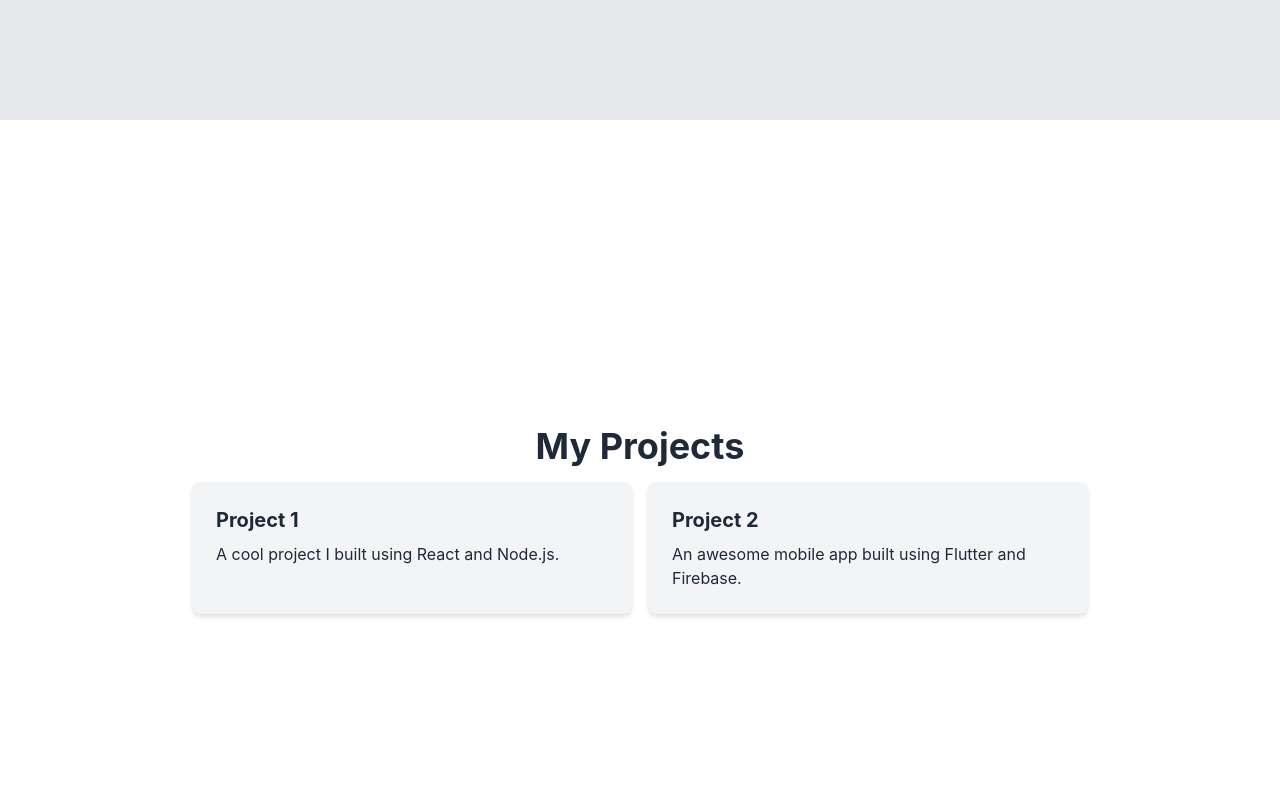
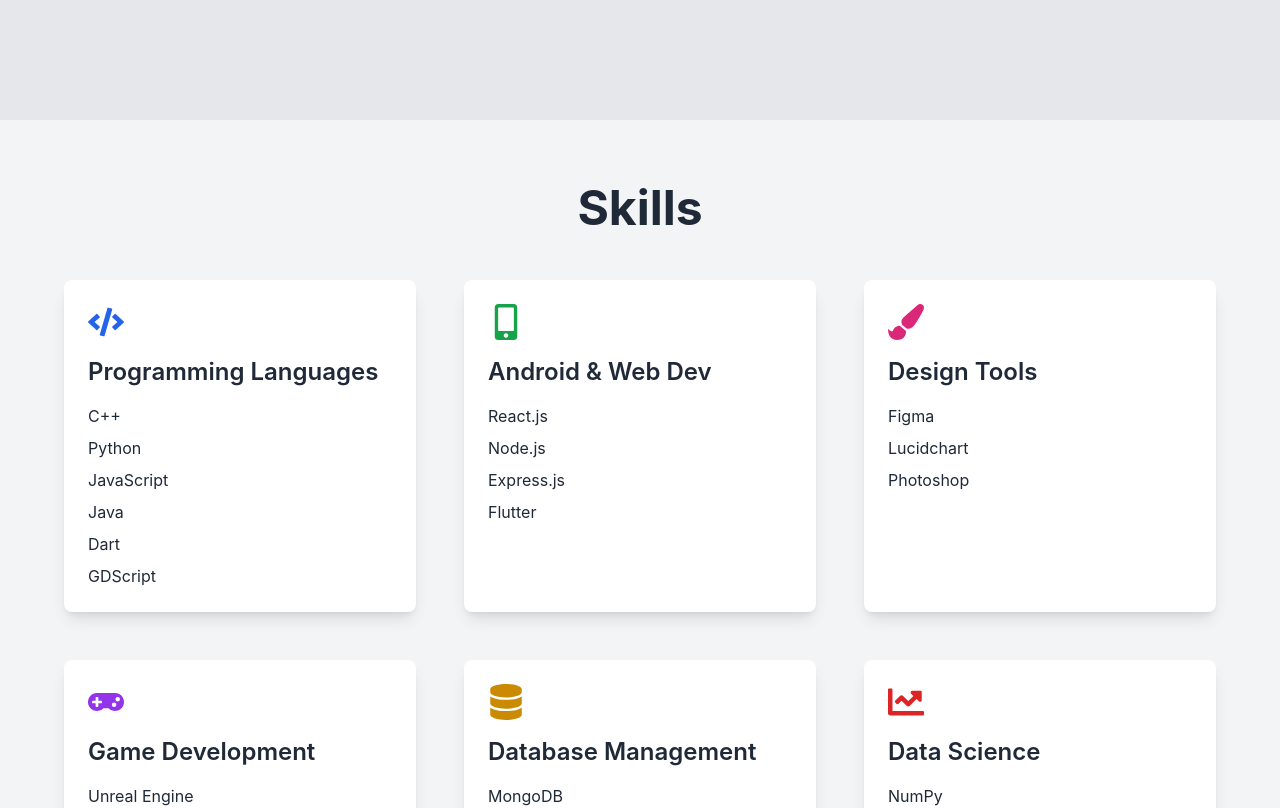
Before and after one commit to azwadkm22/Portfolio, a React (Create React App) app: page / in a window 1280 px wide. Shown: the part 1480-2288 px from the top of the page. Built offline with nearby package versions, Linux system fonts and the light colour scheme.

Commit message:
Integrated skills section to the App

```diff
--- a/src/App.js
+++ b/src/App.js
@@ -4,6 +4,7 @@
 import Home from './components/Home';
 import About from './components/About';
 import Projects from './components/Projects';
+import Skills from './components/Skills';
 import Contact from './components/Contact';
 import { Element } from 'react-scroll';
 
@@ -18,6 +19,9 @@
       <Element name="about">
         <About />
       </Element>
+      <Element name="skills">
+        <Skills />
+      </Element>
       <Element name="projects">
         <Projects />
       </Element>
```
